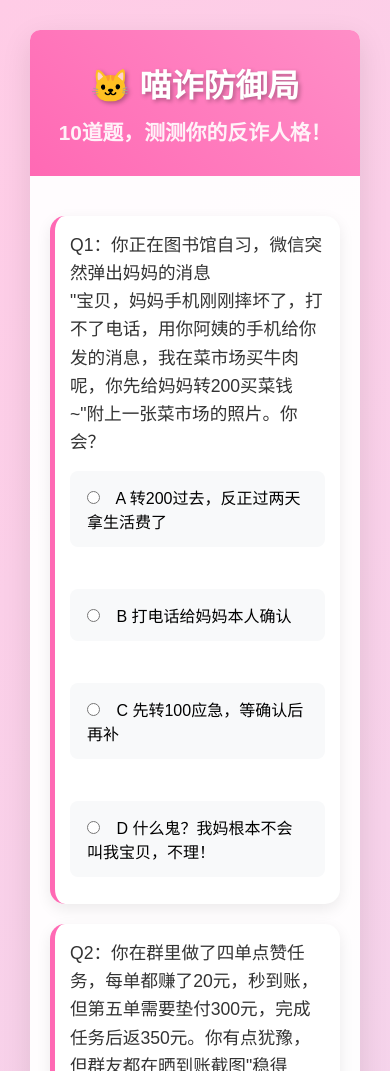
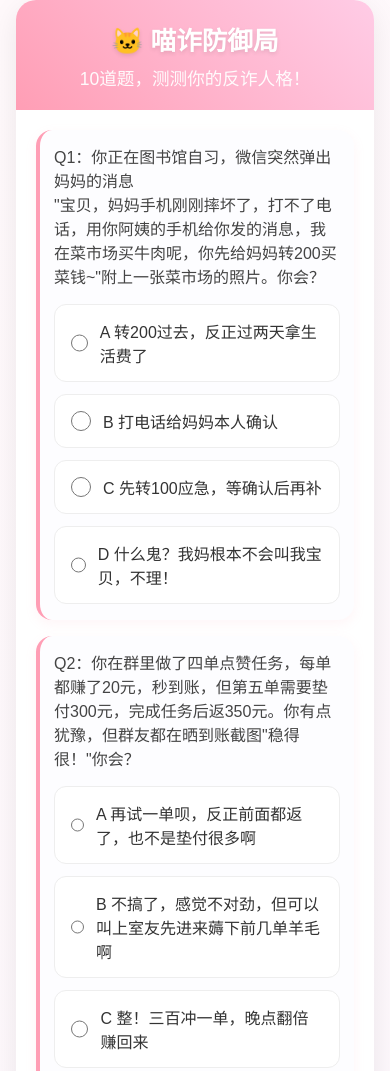
Before and after one commit to liumang0401-lang/CCat-memes, a plain HTML site: page index.html in a window 390 px wide. Shown: the top 1071 px of the page. Drawn offline with nearby package versions, Linux system fonts and the light colour scheme; no server answers.

Commit message:
Update index.html

```diff
--- a/index.html
+++ b/index.html
@@ -2,7 +2,7 @@
 <html lang="zh-CN">
 <head>
     <meta charset="UTF-8">
-    <meta name="viewport" content="width=device-width, initial-scale=1.0">
+    <meta name="viewport" content="width=device-width, initial-scale=1.0, maximum-scale=1.0, user-scalable=no">
     <title>喵诈防御局 · 反诈人格测试</title>
     <script src="https://cdn.jsdelivr.net/npm/@supabase/supabase-js@2"></script>
     <style>
@@ -10,264 +10,347 @@
             margin: 0;
             padding: 0;
             box-sizing: border-box;
+            -webkit-tap-highlight-color: transparent; /* 移除点击高亮 */
         }
 
         body {
-            font-family: 'Microsoft YaHei', 'PingFang SC', sans-serif;
-            background: linear-gradient(135deg, #ffcce6, #ccf2ff);
+            font-family: 'PingFang SC', 'Microsoft YaHei', sans-serif;
+            background: linear-gradient(135deg, #fff9fb, #f8f4ff);
+            color: #333;
             min-height: 100vh;
+            padding: 0 16px;
+        }
+
+        #app {
+            max-width: 500px;
+            margin: 0 auto;
+            background: white;
+            border-radius: 20px;
+            overflow: hidden;
+            box-shadow: 0 8px 30px rgba(0,0,0,0.08);
+        }
+
+        /* 顶部横幅 - 柔和粉 */
+        .header-banner {
+            background: linear-gradient(45deg, #ff9eb5, #ffcce6);
+            padding: 24px 20px;
+            text-align: center;
+            position: relative;
+        }
+
+        .header-banner h1 {
+            font-size: 1.8rem;
+            font-weight: 700;
+            color: white;
+            margin-bottom: 8px;
+            text-shadow: 0 2px 4px rgba(0,0,0,0.1);
+        }
+
+        .header-banner p {
+            font-size: 1.1rem;
+            opacity: 0.95;
+            color: white;
+            max-width: 380px;
+            margin: 0 auto;
+        }
+
+        /* 主体内容 */
+        main {
             padding: 20px;
         }
 
-        #app {
-            max-width: 800px;
-            margin: 0 auto;
-            background: rgba(255, 255, 255, 0.95);
-            border-radius: 20px;
-            box-shadow: 0 10px 30px rgba(0,0,0,0.1);
-            overflow: hidden;
-        }
-
-        header {
-            background: linear-gradient(45deg, #ff69b4, #ff8ec7);
-            color: white;
-            text-align: center;
-            padding: 30px 20px;
-        }
-
-        h1 {
-            font-size: 2.5em;
-            margin-bottom: 10px;
-            text-shadow: 2px 2px 4px rgba(0,0,0,0.3);
-        }
-
-        h2 {
-            font-size: 1.3em;
-            opacity: 0.9;
-        }
-
-        main {
-            padding: 30px;
-        }
-
         .question {
-            background: white;
-            margin: 20px 0;
-            padding: 25px;
-            border-radius: 15px;
-            box-shadow: 0 5px 15px rgba(0,0,0,0.08);
-            border-left: 5px solid #ff69b4;
+            background: #fdfdff;
+            border-radius: 16px;
+            padding: 18px;
+            margin-bottom: 16px;
+            border-left: 4px solid #ff9eb5;
+            box-shadow: 0 4px 12px rgba(255, 158, 181, 0.1);
         }
 
         .question p {
-            font-size: 1.1em;
-            line-height: 1.6;
-            color: #333;
-            margin-bottom: 15px;
+            font-size: 1rem;
+            line-height: 1.5;
+            margin-bottom: 14px;
+            color: #444;
         }
 
-        label {
-            display: block;
-            margin: 12px 0;
-            padding: 12px 15px;
-            background: #f8f9fa;
-            border-radius: 8px;
-            cursor: pointer;
-            transition: all 0.3s ease;
-            border: 2px solid transparent;
+        .options {
+            display: flex;
+            flex-direction: column;
+            gap: 12px;
         }
 
-        label:hover {
-            background: #fff0f5;
-            border-color: #ff69b4;
+        .option {
+            background: white;
+            border: 1px solid #eee;
+            border-radius: 12px;
+            padding: 14px 16px;
+            cursor: pointer;
+            transition: all 0.2s ease;
+            display: flex;
+            align-items: center;
         }
 
-        input[type="radio"] {
-            margin-right: 12px;
+        .option:hover {
+            background: #fff5f8;
+            border-color: #ff9eb5;
+            transform: translateX(4px);
         }
 
+        .option input[type="radio"] {
+            margin-right: 12px;
+            width: 20px;
+            height: 20px;
+            accent-color: #ff9eb5;
+        }
+
+        /* 提交按钮 - 居中且大一点 */
         #submit-btn {
-            background: linear-gradient(45deg, #ff69b4, #ff8ec7);
+            width: 100%;
+            background: linear-gradient(45deg, #ff9eb5, #ff7aa1);
             color: white;
             border: none;
-            padding: 15px 40px;
-            font-size: 1.1em;
-            border-radius: 25px;
+            padding: 16px;
+            font-size: 1.1rem;
+            border-radius: 16px;
             cursor: pointer;
-            margin: 20px auto;
-            display: block;
-            transition: transform 0.2s ease;
-            box-shadow: 0 5px 15px rgba(255, 105, 180, 0.3);
+            margin: 24px 0;
+            font-weight: 600;
+            box-shadow: 0 6px 15px rgba(255, 158, 181, 0.3);
+            transition: all 0.3s ease;
         }
 
-        #submit-btn:hover {
-            transform: translateY(-2px);
-            box-shadow: 0 7px 20px rgba(255, 105, 180, 0.4);
+        #submit-btn:active {
+            transform: translateY(2px);
+            box-shadow: 0 3px 10px rgba(255, 158, 181, 0.3);
         }
 
+        /* 结果页 */
         #result {
+            padding: 30px 20px;
             text-align: center;
-            padding: 40px 20px;
             display: none;
+        }
+
+        #result h2 {
+            font-size: 1.3rem;
+            color: #ff9eb5;
+            margin-bottom: 20px;
+            font-weight: 600;
         }
 
         #cat-image {
             max-width: 100%;
             height: auto;
-            border-radius: 15px;
+            border-radius: 16px;
             margin: 20px 0;
-            box-shadow: 0 10px 30px rgba(0,0,0,0.1);
+            box-shadow: 0 8px 25px rgba(0,0,0,0.1);
         }
 
-        #result h2 {
-            color: #ff69b4;
-            margin-bottom: 20px;
-            font-size: 1.4em;
+        .result-actions {
+            display: flex;
+            justify-content: center;
+            gap: 12px;
+            margin-top: 24px;
         }
 
-        #restart-btn, #download-btn {
-            background: linear-gradient(45deg, #667eea, #764ba2);
+        .btn {
+            background: #6a7cff;
             color: white;
             border: none;
-            padding: 12px 25px;
-            font-size: 1em;
-            border-radius: 20px;
+            padding: 14px 24px;
+            border-radius: 16px;
+            font-size: 1rem;
+            font-weight: 500;
             cursor: pointer;
-            margin: 10px 10px;
-            transition: transform 0.2s ease;
-            box-shadow: 0 3px 10px rgba(102, 126, 234, 0.3);
+            transition: all 0.2s ease;
         }
 
-        #restart-btn:hover, #download-btn:hover {
-            transform: translateY(-2px);
-            box-shadow: 0 5px 15px rgba(102, 126, 234, 0.4);
+        .btn:hover {
+            background: #5a6df7;
+            transform: translateY(-1px);
         }
 
-        @media (max-width: 768px) {
-            #app {
-                margin: 10px;
-                border-radius: 10px;
+        /* 底部机构信息 - 小字，靠底 */
+        .footer-info {
+            text-align: center;
+            padding: 20px 0;
+            font-size: 0.85rem;
+            color: #777;
+            margin-top: auto;
+            background: #f9f9fb;
+        }
+
+        /* 响应式调整 */
+        @media (max-width: 480px) {
+            .header-banner {
+                padding: 20px 16px;
             }
 
-            h1 {
-                font-size: 2em;
-            }
-
-            main {
-                padding: 20px;
+            .header-banner h1 {
+                font-size: 1.6rem;
             }
 
             .question {
-                padding: 15px;
+                padding: 16px 14px;
             }
+
+            #submit-btn {
+                padding: 14px;
+                font-size: 1rem;
+            }
+
+            #result {
+                padding: 24px 16px;
+            }
+        }
+
+        /* 隐藏滚动条（iOS友好） */
+        ::-webkit-scrollbar {
+            display: none;
+        }
+        body {
+            -ms-overflow-style: none;
+            scrollbar-width: none;
         }
     </style>
 </head>
 <body>
     <div id="app">
-        <header>
+        <!-- 顶部横幅 -->
+        <div class="header-banner">
             <h1>🐱 喵诈防御局</h1>
-            <h2>10道题，测测你的反诈人格！</h2>
-        </header>
+            <p>10道题，测测你的反诈人格！</p>
+        </div>
 
+        <!-- 测试区域 -->
         <main id="quiz">
             <form id="question-form">
                 <div class="question">
                     <p>Q1：你正在图书馆自习，微信突然弹出妈妈的消息<br>
                     "宝贝，妈妈手机刚刚摔坏了，打不了电话，用你阿姨的手机给你发的消息，我在菜市场买牛肉呢，你先给妈妈转200买菜钱~"附上一张菜市场的照片。你会？</p>
-                    <label><input type="radio" name="q1" value="A"> A 转200过去，反正过两天拿生活费了</label><br>
-                    <label><input type="radio" name="q1" value="B"> B 打电话给妈妈本人确认</label><br>
-                    <label><input type="radio" name="q1" value="C"> C 先转100应急，等确认后再补</label><br>
-                    <label><input type="radio" name="q1" value="D"> D 什么鬼？我妈根本不会叫我宝贝，不理！</label>
+                    <div class="options">
+                        <label class="option"><input type="radio" name="q1" value="A"> A 转200过去，反正过两天拿生活费了</label>
+                        <label class="option"><input type="radio" name="q1" value="B"> B 打电话给妈妈本人确认</label>
+                        <label class="option"><input type="radio" name="q1" value="C"> C 先转100应急，等确认后再补</label>
+                        <label class="option"><input type="radio" name="q1" value="D"> D 什么鬼？我妈根本不会叫我宝贝，不理！</label>
+                    </div>
                 </div>
 
                 <div class="question">
                     <p>Q2：你在群里做了四单点赞任务，每单都赚了20元，秒到账，但第五单需要垫付300元，完成任务后返350元。你有点犹豫，但群友都在晒到账截图"稳得很！"你会？</p>
-                    <label><input type="radio" name="q2" value="A"> A 再试一单呗，反正前面都返了，也不是垫付很多啊</label><br>
-                    <label><input type="radio" name="q2" value="B"> B 不搞了，感觉不对劲，但可以叫上室友先进来薅下前几单羊毛啊</label><br>
-                    <label><input type="radio" name="q2" value="C"> C 整！三百冲一单，晚点翻倍赚回来</label><br>
-                    <label><input type="radio" name="q2" value="D"> D 举报这个群，告诉同学们千万别进</label>
+                    <div class="options">
+                        <label class="option"><input type="radio" name="q2" value="A"> A 再试一单呗，反正前面都返了，也不是垫付很多啊</label>
+                        <label class="option"><input type="radio" name="q2" value="B"> B 不搞了，感觉不对劲，但可以叫上室友先进来薅下前几单羊毛啊</label>
+                        <label class="option"><input type="radio" name="q2" value="C"> C 整！三百冲一单，晚点翻倍赚回来</label>
+                        <label class="option"><input type="radio" name="q2" value="D"> D 举报这个群，告诉同学们千万别进</label>
+                    </div>
                 </div>
 
                 <div class="question">
                     <p>Q3：有人高价回收你的《原神》账号，让你到"游易宝"平台交易。你注册后，看到余额显示"4500元"，但选择提现时要求缴纳2000元保证金，平台客服说"这是系统保护交易双方的规则，缴纳完即刻到账"。你会？</p>
-                    <label><input type="radio" name="q3" value="A"> A 正规平台有什么好担心的，谁说玩游戏不能赚钱的</label><br>
-                    <label><input type="radio" name="q3" value="B"> B 拒绝，我只在米哈游官方渠道交易</label><br>
-                    <label><input type="radio" name="q3" value="C"> C 先充500试试，看看有啥反应</label><br>
-                    <label><input type="radio" name="q3" value="D"> D 把链接发到反诈群，问"这操作靠谱么？"</label>
+                    <div class="options">
+                        <label class="option"><input type="radio" name="q3" value="A"> A 正规平台有什么好担心的，谁说玩游戏不能赚钱的</label>
+                        <label class="option"><input type="radio" name="q3" value="B"> B 拒绝，我只在米哈游官方渠道交易</label>
+                        <label class="option"><input type="radio" name="q3" value="C"> C 先充500试试，看看有啥反应</label>
+                        <label class="option"><input type="radio" name="q3" value="D"> D 把链接发到反诈群，问"这操作靠谱么？"</label>
+                    </div>
                 </div>
 
                 <div class="question">
                     <p>Q4：表妹（12岁）兴奋地告诉你："哥！我在视频号领到免费皮肤了，但是要扫1.88元激活耶，你能帮我吗？"你看到她手机屏幕上跳出"司法冻结"警告。你会？</p>
-                    <label><input type="radio" name="q4" value="A"> A 让她赶紧付，别耽误领皮肤</label><br>
-                    <label><input type="radio" name="q4" value="B"> B 自己扫码帮她付，省得她被骗更多</label><br>
-                    <label><input type="radio" name="q4" value="C"> C 上交手机，不让她玩游戏</label><br>
-                    <label><input type="radio" name="q4" value="D"> D 举报该视频号，教育其免费的才是最贵的</label>
+                    <div class="options">
+                        <label class="option"><input type="radio" name="q4" value="A"> A 让她赶紧付，别耽误领皮肤</label>
+                        <label class="option"><input type="radio" name="q4" value="B"> B 自己扫码帮她付，省得她被骗更多</label>
+                        <label class="option"><input type="radio" name="q4" value="C"> C 上交手机，不让她玩游戏</label>
+                        <label class="option"><input type="radio" name="q4" value="D"> D 举报该视频号，教育其免费的才是最贵的</label>
+                    </div>
                 </div>
 
                 <div class="question">
                     <p>Q5：网恋了半年的女友突然跟你说："在一起半年了，你能不能给我买一个纪念礼物或者给我转账5200证明你爱我呀？"你会？</p>
-                    <label><input type="radio" name="q5" value="A"> A 当然可以，转账备注还写上"自愿赠与"</label><br>
-                    <label><input type="radio" name="q5" value="B"> B 没见过面呢，先转个520稳妥一点~</label><br>
-                    <label><input type="radio" name="q5" value="C"> C 我不可能网恋的，万一是抠脚大叔</label><br>
-                    <label><input type="radio" name="q5" value="D"> D 骗我感情可以，骗我钱不行</label>
+                    <div class="options">
+                        <label class="option"><input type="radio" name="q5" value="A"> A 当然可以，转账备注还写上"自愿赠与"</label>
+                        <label class="option"><input type="radio" name="q5" value="B"> B 没见过面呢，先转个520稳妥一点~</label>
+                        <label class="option"><input type="radio" name="q5" value="C"> C 我不可能网恋的，万一是抠脚大叔</label>
+                        <label class="option"><input type="radio" name="q5" value="D"> D 骗我感情可以，骗我钱不行</label>
+                    </div>
                 </div>
 
                 <div class="question">
                     <p>Q6：视频通话里，辅导员一脸焦急："你那个助学金还不领取，马上关闭领取通道了，你赶紧点群里的链接填信息申报，否则后果自负！"画面里确实是辅导员的脸和学校背景，连他脸上的痣都一模一样的。你会？</p>
-                    <label><input type="radio" name="q6" value="A"> A 截图发班长问到底有没有这回事</label><br>
-                    <label><input type="radio" name="q6" value="B"> B 挂掉，直接上办公室找他去</label><br>
-                    <label><input type="radio" name="q6" value="C"> C 发在班级群应该没问题，点进去看看</label><br>
-                    <label><input type="radio" name="q6" value="D"> D 看看同学怎么填的，照着填一下</label>
+                    <div class="options">
+                        <label class="option"><input type="radio" name="q6" value="A"> A 截图发班长问到底有没有这回事</label>
+                        <label class="option"><input type="radio" name="q6" value="B"> B 挂掉，直接上办公室找他去</label>
+                        <label class="option"><input type="radio" name="q6" value="C"> C 发在班级群应该没问题，点进去看看</label>
+                        <label class="option"><input type="radio" name="q6" value="D"> D 看看同学怎么填的，照着填一下</label>
+                    </div>
                 </div>
 
                 <div class="question">
                     <p>Q7：你接到电商平台客服电话"同学，你前天买的鞋子发的都是右脚，现在给你重新补发和额外补偿100元，别给我们差评好么？你打开支付宝备用金，按我说的操作领取"，你打开备用金，看到500元正在账户上，你会？</p>
-                    <label><input type="radio" name="q7" value="A"> A 跟着客服姐姐操作，反正不用自己掏钱</label><br>
-                    <label><input type="radio" name="q7" value="B"> B 挂掉，直接在电商平台问客服</label><br>
-                    <label><input type="radio" name="q7" value="C"> C 先领500，再退100，白赚400块？岂不妙哉！</label><br>
-                    <label><input type="radio" name="q7" value="D"> D 录屏举报，并把通话号码上传至国家反诈中心APP</label>
+                    <div class="options">
+                        <label class="option"><input type="radio" name="q7" value="A"> A 跟着客服姐姐操作，反正不用自己掏钱</label>
+                        <label class="option"><input type="radio" name="q7" value="B"> B 挂掉，直接在电商平台问客服</label>
+                        <label class="option"><input type="radio" name="q7" value="C"> C 先领500，再退100，白赚400块？岂不妙哉！</label>
+                        <label class="option"><input type="radio" name="q7" value="D"> D 录屏举报，并把通话号码上传至国家反诈中心APP</label>
+                    </div>
                 </div>
 
                 <div class="question">
                     <p>Q8：你抢了三次陶喆演唱会门票都没成功，正懊恼时，上次卖你票的黄牛正在售卖团体票"仅限今晚，大粉有急事去不了，原价出连坐四张！可实名！带上信息来！"附上售票平台截图和座位图，你找了对方，他说"信不过我的话先付2000定金保留，尾款演出前一周付。"你会？</p>
-                    <label><input type="radio" name="q8" value="A"> A 机会难得，这价格太香了，而且只是先付定金，转！</label><br>
-                    <label><input type="radio" name="q8" value="B"> B 要求走闲鱼担保交易，或者演出当天现场验票再付全款</label><br>
-                    <label><input type="radio" name="q8" value="C"> C 怎么可能信不过，上次出的票位置超好，我直接微信转你全款付！</label><br>
-                    <label><input type="radio" name="q8" value="D"> D 截图到粉丝群询问真实性</label>
+                    <div class="options">
+                        <label class="option"><input type="radio" name="q8" value="A"> A 机会难得，这价格太香了，而且只是先付定金，转！</label>
+                        <label class="option"><input type="radio" name="q8" value="B"> B 要求走闲鱼担保交易，或者演出当天现场验票再付全款</label>
+                        <label class="option"><input type="radio" name="q8" value="C"> C 怎么可能信不过，上次出的票位置超好，我直接微信转你全款付！</label>
+                        <label class="option"><input type="radio" name="q8" value="D"> D 截图到粉丝群询问真实性</label>
+                    </div>
                 </div>
 
                 <div class="question">
                     <p>Q9：期末周压力爆表，你看到校园墙有人发："体测代跑80元包过/长期代课400包月/代写论文300起，学长学姐团队，售后无忧！"你还发现身边几个同学都找过代写，还挺靠谱。你会？</p>
-                    <label><input type="radio" name="q9" value="A"> A 体测我真跑不动了，80就80</label><br>
-                    <label><input type="radio" name="q9" value="B"> B 问问具体价格先，万一实在来不及呢</label><br>
-                    <label><input type="radio" name="q9" value="C"> C 自己咬牙搞定，虽然累但安心</label><br>
-                    <label><input type="radio" name="q9" value="D"> D 在该帖子底下评论"别找！有人因此被勒索2000元，还上了学校通报"</label>
+                    <div class="options">
+                        <label class="option"><input type="radio" name="q9" value="A"> A 体测我真跑不动了，80就80</label>
+                        <label class="option"><input type="radio" name="q9" value="B"> B 问问具体价格先，万一实在来不及呢</label>
+                        <label class="option"><input type="radio" name="q9" value="C"> C 自己咬牙搞定，虽然累但安心</label>
+                        <label class="option"><input type="radio" name="q9" value="D"> D 在该帖子底下评论"别找！有人因此被勒索2000元，还上了学校通报"</label>
+                    </div>
                 </div>
 
                 <div class="question">
                     <p>Q10：你装了国家反诈中心APP，但总是关着来电预警，这天，一个陌生电话打开，手机弹出"疑似诈骗！"你会？</p>
-                    <label><input type="radio" name="q10" value="A"> A 终于轮到我了，开免提跟室友一起逗一下骗子</label><br>
-                    <label><input type="radio" name="q10" value="B"> B 无聊，直接挂掉</label><br>
-                    <label><input type="radio" name="q10" value="C"> C 点击举报按钮，标记该号码为诈骗</label><br>
-                    <label><input type="radio" name="q10" value="D"> D 有时系统也会"智障"，接起来听听是啥，万一是什么重要电话呢</label>
+                    <div class="options">
+                        <label class="option"><input type="radio" name="q10" value="A"> A 终于轮到我了，开免提跟室友一起逗一下骗子</label>
+                        <label class="option"><input type="radio" name="q10" value="B"> B 无聊，直接挂掉</label>
+                        <label class="option"><input type="radio" name="q10" value="C"> C 点击举报按钮，标记该号码为诈骗</label>
+                        <label class="option"><input type="radio" name="q10" value="D"> D 有时系统也会"智障"，接起来听听是啥，万一是什么重要电话呢</label>
+                    </div>
                 </div>
 
                 <button type="button" id="submit-btn">测测我的反诈人格</button>
             </form>
         </main>
 
-        <section id="result" style="display:none;">
-            <h2>天河反电信网络诈骗中心· 校园反诈公益测试</h2>
-            <img id="cat-image" src="" alt="你的反诈人格">
+        <!-- 结果页 -->
+        <section id="result">
+            <h2>你的反诈人格测试是：</h2>
+            <div style="margin: 20px 0;">
+                <img id="cat-image" src="" alt="你的反诈人格">
+            </div>
             <audio id="cat-sound" preload="auto">
                 <source src="cat.mp3" type="audio/mpeg">
             </audio>
-            <div style="margin-top: 20px;">
-                <button id="restart-btn">🔄 再测一次</button>
-                <button id="download-btn">💾 保存图片</button>
+            <div class="result-actions">
+                <button id="restart-btn" class="btn">🔄 再测一次</button>
+                <button id="download-btn" class="btn">💾 保存图片</button>
             </div>
         </section>
+
+        <!-- 底部机构信息（小字，靠底）-->
+        <div class="footer-info">
+            天河反诈中心 · 校园反诈公益测试
+        </div>
     </div>
 
     <script src="index.js"></script>
@@ -275,7 +358,6 @@
         document.getElementById('restart-btn').addEventListener('click', function() {
             document.getElementById('result').style.display = "none";
             document.getElementById('quiz').style.display = "block";
-            // 重置所有选项
             const radios = document.querySelectorAll('input[type="radio"]');
             radios.forEach(radio => radio.checked = false);
         });
```
